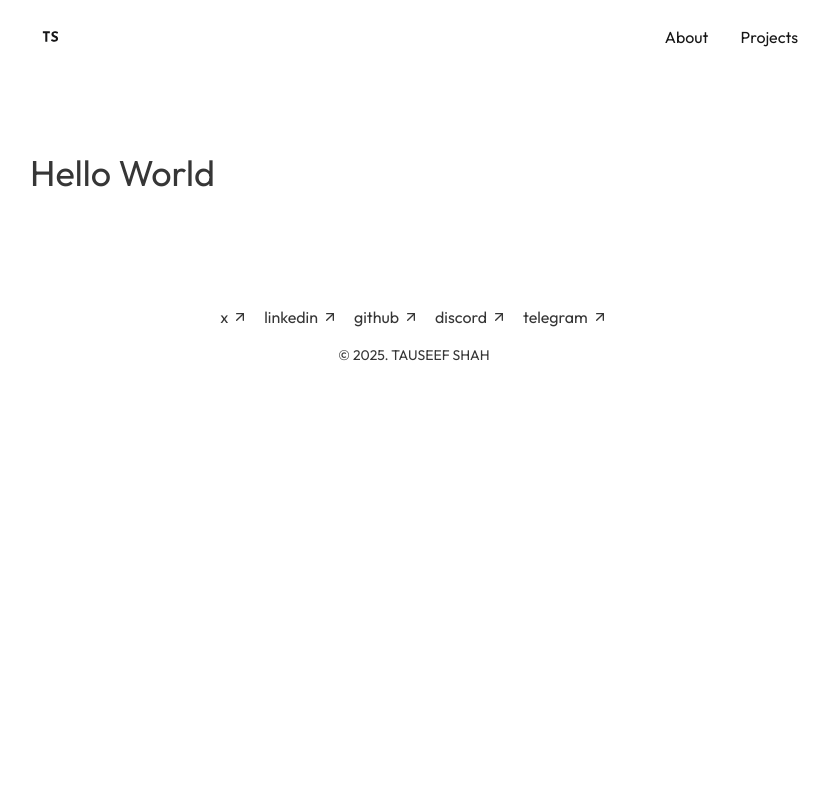
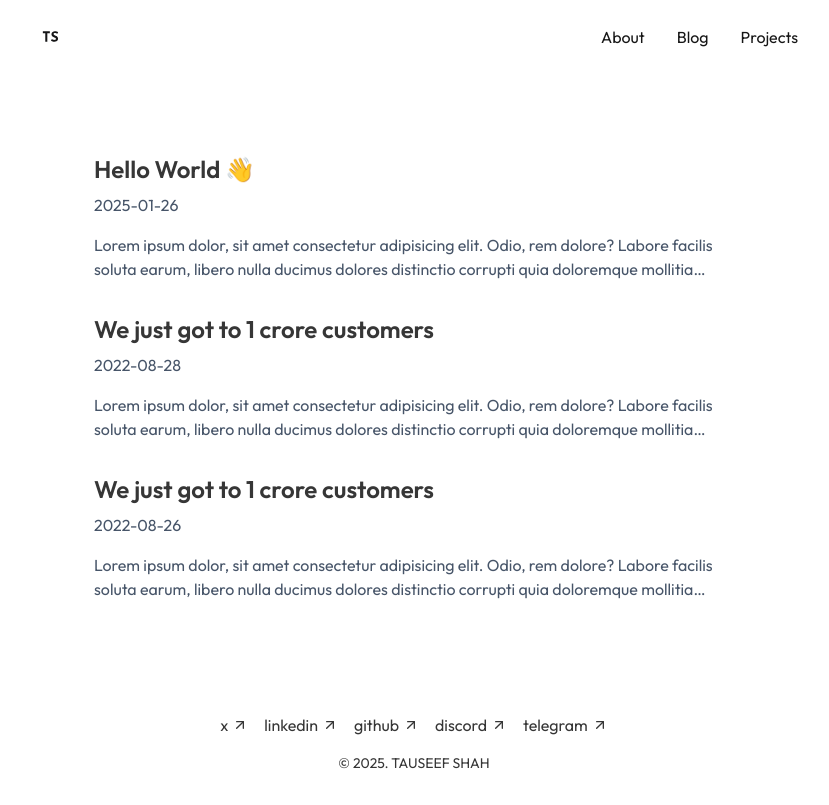
Before and after one commit to tauseefsshah/tauseefsshah.com, a Next.js app: page /blog in a window 1280 px wide. Shown: the whole page, without its empty margins (226-1055 px from the left). Built offline with nearby package versions, Linux system fonts and the light colour scheme.

Commit message:
chore: blog. wip

```diff
--- /dev/null
+++ b/app/blog/[slug]/page.jsx
@@ -0,0 +1,41 @@
+import fs from "fs";
+import path from "path";
+import { marked } from "marked";
+import matter from "gray-matter";
+
+export async function generateStaticParams() {
+  const files = fs.readdirSync(path.join("data", "blogs"));
+
+  const slugs = files.map((file) => {
+    return file.replace(".md", "");
+  });
+
+  return slugs.map((slug) => ({
+    slug: slug,
+  }));
+}
+
+export default async function Page({ params }) {
+  const { slug } = await params;
+
+  const { data: meta, content } = matter(
+    fs.readFileSync(path.join("data", "blogs", slug + ".md"))
+  );
+
+  const _content = marked(content);
+
+  return (
+    <main className="space-y-8 py-20 max-w-screen-sm mx-auto">
+      <div>
+        <h2 className="text-2xl font-semibold">{meta.title}</h2>
+        <p className="font-semiold text-slate-600">{meta.date}</p>
+      </div>
+      <article
+        className="text-slate-600"
+        dangerouslySetInnerHTML={{
+          __html: _content,
+        }}
+      />
+    </main>
+  );
+}
--- a/app/blog/page.js
+++ b/app/blog/page.js
@@ -1,7 +1,40 @@
+import Link from "next/link";
+
+import fs from "fs";
+import path from "path";
+import matter from "gray-matter";
+
 export default function Blog() {
+  const files = fs.readdirSync(path.join("data", "blogs"));
+
+  const blogs = files.map((file) => {
+    const slug = file.replace(".md", "");
+
+    const meta = matter(fs.readFileSync(path.join("data", "blogs", file))).data;
+
+    return {
+      slug,
+      meta,
+    };
+  });
+
+  blogs.sort((a, b) => new Date(b.meta.date) - new Date(a.meta.date));
+
   return (
-    <main className="space-y-20 py-20">
-      <div className="text-4xl">Hello World</div>
+    <main className="space-y-20 py-20 max-w-screen-sm mx-auto">
+      <div className="space-y-8">
+        {blogs.map((blog) => (
+          <div key={blog.slug} className="space-y-4">
+            <div className="space-y-2">
+              <Link href={`/blog/${blog.slug}`}>
+                <h2 className="text-2xl font-semibold">{blog.meta.title}</h2>
+              </Link>
+              <p className="font-semiold text-slate-600">{blog.meta.date}</p>
+            </div>
+            <p className="text-slate-600 line-clamp-2">{blog.meta.excerpt}</p>
+          </div>
+        ))}
+      </div>
     </main>
   );
 }
--- a/app/layout.js
+++ b/app/layout.js
@@ -27,7 +27,12 @@ export default function RootLayout({ children }) {
               className="rounded-full bg-white p-2 font-bold text-black"
             >
               <Link href="/">
-                <Image src="/logo.svg" height={25} width={25} alt="Tauseef Shah" />
+                <Image
+                  src="/logo.svg"
+                  height={25}
+                  width={25}
+                  alt="Tauseef Shah"
+                />
               </Link>
             </div>
             <nav id="navigation">
@@ -38,11 +43,11 @@ export default function RootLayout({ children }) {
                     link: "/about",
                     active: false,
                   },
-                  // {
-                  //   title: "Blog",
-                  //   link: "/blog",
-                  //   active: false,
-                  // },
+                  {
+                    title: "Blog",
+                    link: "/blog",
+                    active: false,
+                  },
                   {
                     title: "Projects",
                     link: "/projects",
--- /dev/null
+++ b/data/blogs/1-hello-world.md
@@ -0,0 +1,17 @@
+---
+date: "2025-01-26"
+title: Hello World 👋
+excerpt: Lorem ipsum dolor, sit amet consectetur adipisicing elit. Odio, rem dolore? Labore facilis soluta earum, libero nulla ducimus dolores distinctio corrupti quia doloremque mollitia commodi ad consequatur in eligendi
+---
+
+# Lorem Ipsum Dolor
+
+Lorem ipsum dolor, sit amet consectetur adipisicing elit. Odio, rem dolore? Labore facilis soluta earum, libero nulla ducimus dolores distinctio corrupti quia doloremque mollitia commodi ad consequatur in eligendi, natus aspernatur tempore sunt ex veniam? Repudiandae optio id velit obcaecati atque sit provident, molestias veniam adipisci eos consectetur! Eos harum maiores soluta itaque doloribus. Placeat officia consequatur tempore voluptatum sapiente, debitis aut, deserunt magnam maxime hic aliquam veniam earum dicta eaque tempora enim sed minima totam officiis esse? Excepturi culpa quidem minima voluptates quisquam, facilis voluptatum, quo harum velit consequatur suscipit dolores quia iure sed fugit possimus consectetur necessitatibus incidunt.
+
+### Lorem i
+
+Lorem ipsum dolor, sit amet consectetur adipisicing elit. Odio, rem dolore? Labore facilis soluta earum, libero nulla ducimus dolores distinctio corrupti quia doloremque mollitia commodi ad consequatur in eligendi, natus aspernatur tempore sunt ex veniam? Repudiandae optio id velit obcaecati atque sit provident, molestias veniam adipisci eos consectetur! Eos harum maiores soluta itaque doloribus. Placeat officia consequatur tempore voluptatum sapiente, debitis aut, deserunt magnam maxime hic aliquam veniam earum dicta eaque tempora enim sed minima totam officiis esse? Excepturi culpa quidem minima voluptates quisquam, facilis voluptatum, quo harum velit consequatur suscipit dolores quia iure sed fugit possimus consectetur necessitatibus incidunt.
+
+### Lore ii
+
+Lorem ipsum dolor, sit amet consectetur adipisicing elit. Odio, rem dolore? Labore facilis soluta earum, libero nulla ducimus dolores distinctio corrupti quia doloremque mollitia commodi ad consequatur in eligendi, natus aspernatur tempore sunt ex veniam? Repudiandae optio id velit obcaecati atque sit provident, molestias veniam adipisci eos consectetur! Eos harum maiores soluta itaque doloribus. Placeat officia consequatur tempore voluptatum sapiente, debitis aut, deserunt magnam maxime hic aliquam veniam earum dicta eaque tempora enim sed minima totam officiis esse? Excepturi culpa quidem minima voluptates quisquam, facilis voluptatum, quo harum velit consequatur suscipit dolores quia iure sed fugit possimus consectetur necessitatibus incidunt.
--- /dev/null
+++ b/data/blogs/12-another-test-blog.md
@@ -0,0 +1,17 @@
+---
+date: "2022-08-28"
+title: We just got to 1 crore customers
+excerpt: Lorem ipsum dolor, sit amet consectetur adipisicing elit. Odio, rem dolore? Labore facilis soluta earum, libero nulla ducimus dolores distinctio corrupti quia doloremque mollitia commodi ad consequatur in eligendi
+---
+
+# Lorem Ipsum Dolor
+
+Lorem ipsum dolor, sit amet consectetur adipisicing elit. Odio, rem dolore? Labore facilis soluta earum, libero nulla ducimus dolores distinctio corrupti quia doloremque mollitia commodi ad consequatur in eligendi, natus aspernatur tempore sunt ex veniam? Repudiandae optio id velit obcaecati atque sit provident, molestias veniam adipisci eos consectetur! Eos harum maiores soluta itaque doloribus. Placeat officia consequatur tempore voluptatum sapiente, debitis aut, deserunt magnam maxime hic aliquam veniam earum dicta eaque tempora enim sed minima totam officiis esse? Excepturi culpa quidem minima voluptates quisquam, facilis voluptatum, quo harum velit consequatur suscipit dolores quia iure sed fugit possimus consectetur necessitatibus incidunt.
+
+### Lorem i
+
+Lorem ipsum dolor, sit amet consectetur adipisicing elit. Odio, rem dolore? Labore facilis soluta earum, libero nulla ducimus dolores distinctio corrupti quia doloremque mollitia commodi ad consequatur in eligendi, natus aspernatur tempore sunt ex veniam? Repudiandae optio id velit obcaecati atque sit provident, molestias veniam adipisci eos consectetur! Eos harum maiores soluta itaque doloribus. Placeat officia consequatur tempore voluptatum sapiente, debitis aut, deserunt magnam maxime hic aliquam veniam earum dicta eaque tempora enim sed minima totam officiis esse? Excepturi culpa quidem minima voluptates quisquam, facilis voluptatum, quo harum velit consequatur suscipit dolores quia iure sed fugit possimus consectetur necessitatibus incidunt.
+
+### Lore ii
+
+Lorem ipsum dolor, sit amet consectetur adipisicing elit. Odio, rem dolore? Labore facilis soluta earum, libero nulla ducimus dolores distinctio corrupti quia doloremque mollitia commodi ad consequatur in eligendi, natus aspernatur tempore sunt ex veniam? Repudiandae optio id velit obcaecati atque sit provident, molestias veniam adipisci eos consectetur! Eos harum maiores soluta itaque doloribus. Placeat officia consequatur tempore voluptatum sapiente, debitis aut, deserunt magnam maxime hic aliquam veniam earum dicta eaque tempora enim sed minima totam officiis esse? Excepturi culpa quidem minima voluptates quisquam, facilis voluptatum, quo harum velit consequatur suscipit dolores quia iure sed fugit possimus consectetur necessitatibus incidunt.
--- /dev/null
+++ b/data/blogs/2-test-blog.md
@@ -0,0 +1,17 @@
+---
+date: "2022-08-26"
+title: We just got to 1 crore customers
+excerpt: Lorem ipsum dolor, sit amet consectetur adipisicing elit. Odio, rem dolore? Labore facilis soluta earum, libero nulla ducimus dolores distinctio corrupti quia doloremque mollitia commodi ad consequatur in eligendi
+---
+
+# Lorem Ipsum Dolor
+
+Lorem ipsum dolor, sit amet consectetur adipisicing elit. Odio, rem dolore? Labore facilis soluta earum, libero nulla ducimus dolores distinctio corrupti quia doloremque mollitia commodi ad consequatur in eligendi, natus aspernatur tempore sunt ex veniam? Repudiandae optio id velit obcaecati atque sit provident, molestias veniam adipisci eos consectetur! Eos harum maiores soluta itaque doloribus. Placeat officia consequatur tempore voluptatum sapiente, debitis aut, deserunt magnam maxime hic aliquam veniam earum dicta eaque tempora enim sed minima totam officiis esse? Excepturi culpa quidem minima voluptates quisquam, facilis voluptatum, quo harum velit consequatur suscipit dolores quia iure sed fugit possimus consectetur necessitatibus incidunt.
+
+### Lorem i
+
+Lorem ipsum dolor, sit amet consectetur adipisicing elit. Odio, rem dolore? Labore facilis soluta earum, libero nulla ducimus dolores distinctio corrupti quia doloremque mollitia commodi ad consequatur in eligendi, natus aspernatur tempore sunt ex veniam? Repudiandae optio id velit obcaecati atque sit provident, molestias veniam adipisci eos consectetur! Eos harum maiores soluta itaque doloribus. Placeat officia consequatur tempore voluptatum sapiente, debitis aut, deserunt magnam maxime hic aliquam veniam earum dicta eaque tempora enim sed minima totam officiis esse? Excepturi culpa quidem minima voluptates quisquam, facilis voluptatum, quo harum velit consequatur suscipit dolores quia iure sed fugit possimus consectetur necessitatibus incidunt.
+
+### Lore ii
+
+Lorem ipsum dolor, sit amet consectetur adipisicing elit. Odio, rem dolore? Labore facilis soluta earum, libero nulla ducimus dolores distinctio corrupti quia doloremque mollitia commodi ad consequatur in eligendi, natus aspernatur tempore sunt ex veniam? Repudiandae optio id velit obcaecati atque sit provident, molestias veniam adipisci eos consectetur! Eos harum maiores soluta itaque doloribus. Placeat officia consequatur tempore voluptatum sapiente, debitis aut, deserunt magnam maxime hic aliquam veniam earum dicta eaque tempora enim sed minima totam officiis esse? Excepturi culpa quidem minima voluptates quisquam, facilis voluptatum, quo harum velit consequatur suscipit dolores quia iure sed fugit possimus consectetur necessitatibus incidunt.
--- a/package.json
+++ b/package.json
@@ -9,7 +9,9 @@
     "lint": "next lint"
   },
   "dependencies": {
+    "gray-matter": "^4.0.3",
     "lucide-react": "^0.473.0",
+    "marked": "^15.0.6",
     "next": "15.1.5",
     "react": "^19.0.0",
     "react-dom": "^19.0.0"
```
Also changed, not shown: 1 other file (tests, documents, lock files or other folders).
